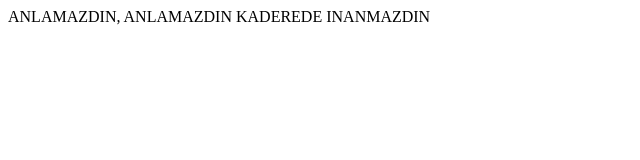
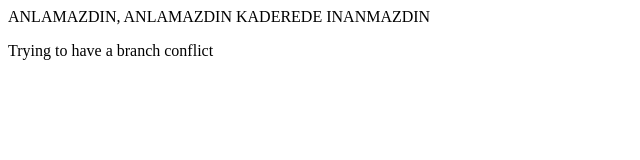
Before and after one commit to yunisguliyev/demo-repo, a plain HTML site: page index.html in a window 1280 px wide. Shown: the whole page, without its empty margins (0-640 px from the left). Drawn offline with Linux system fonts and the light colour scheme.

Commit message:
added there

```diff
--- a/index.html
+++ b/index.html
@@ -1,3 +1,5 @@
 <div>ANLAMAZDIN, ANLAMAZDIN
     KADEREDE INANMAZDIN
 </div>
+
+<p>Trying to have a branch conflict</p>
```
